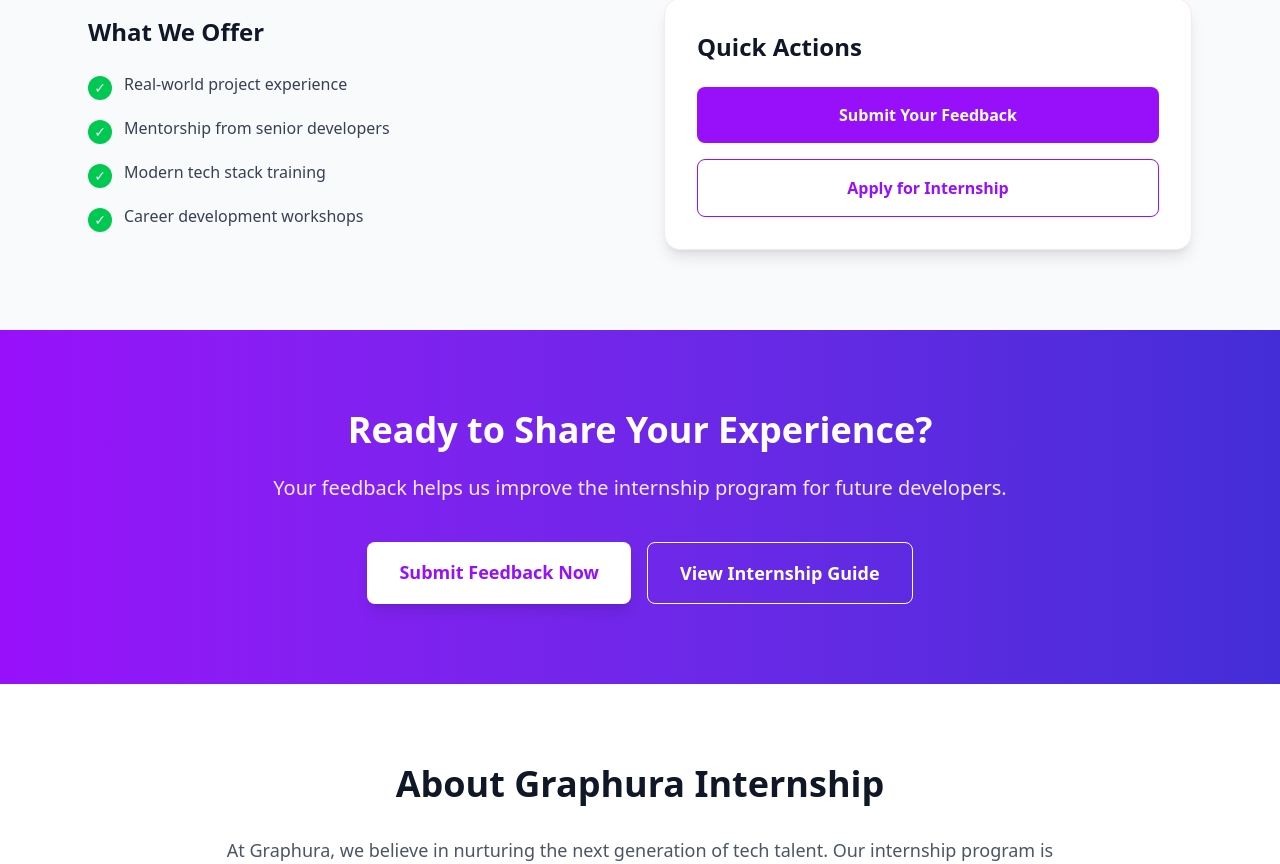
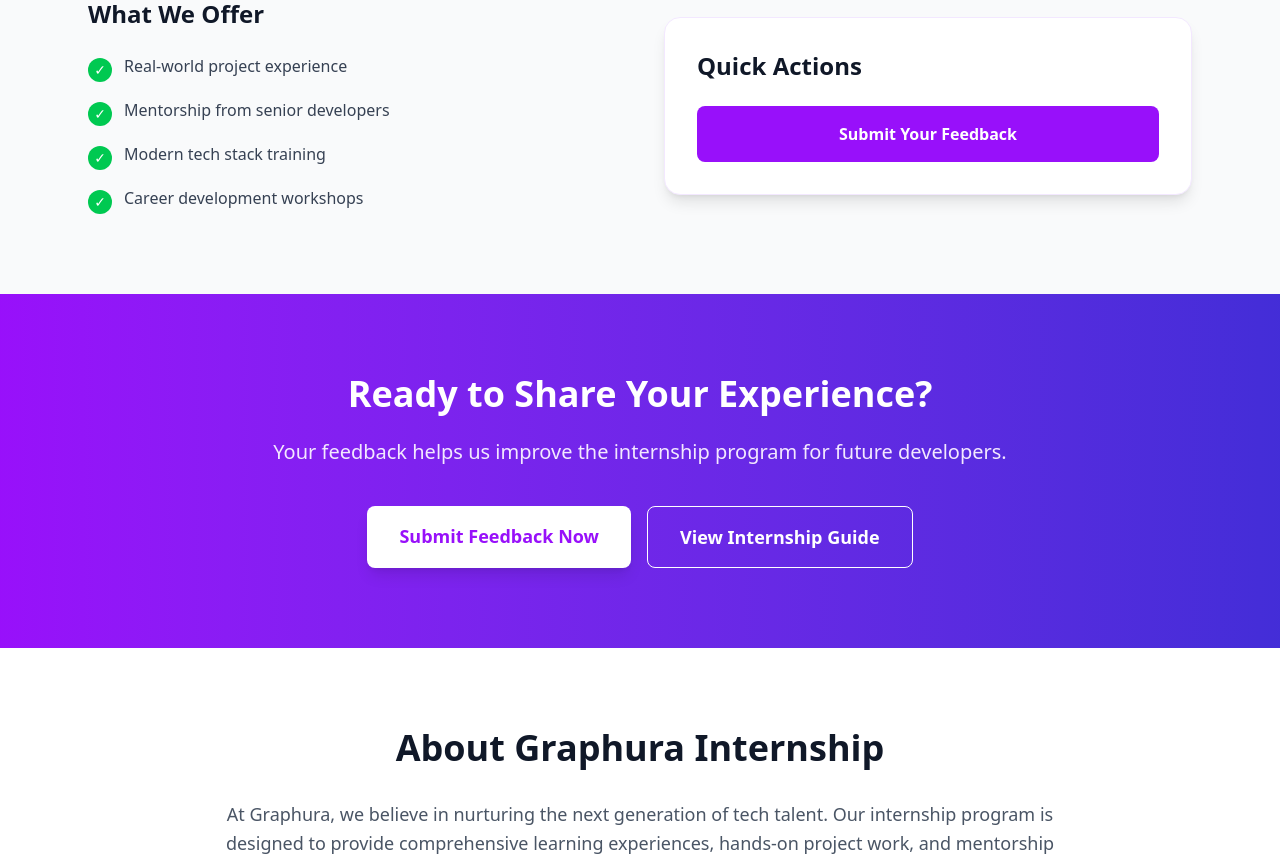
Before and after one commit to Noob-coder-f/Intern_Feedback, a React (Vite) app in the folder Frontend/: page / in a window 1280 px wide. Shown: the part 1592-2456 px from the top of the page. Built offline with nearby package versions, Linux system fonts and the light colour scheme.

Commit message:
sameer remove apply link

```diff
--- a/Frontend/src/Pages/Home.jsx
+++ b/Frontend/src/Pages/Home.jsx
@@ -171,13 +171,6 @@ export default function GraphuraPage() {
                 >
                   Submit Your Feedback
                 </Link>
-                <a
-                  href="https://www.graphura.live/apply"
-                  className="block w-full border border-purple-600 text-purple-600 text-center py-4 rounded-lg hover:bg-purple-600 hover:text-white transition-all duration-300 font-semibold"
-                >
-                  Apply for Internship
-                </a>
-
               </div>
             </div>
           </div>
```
